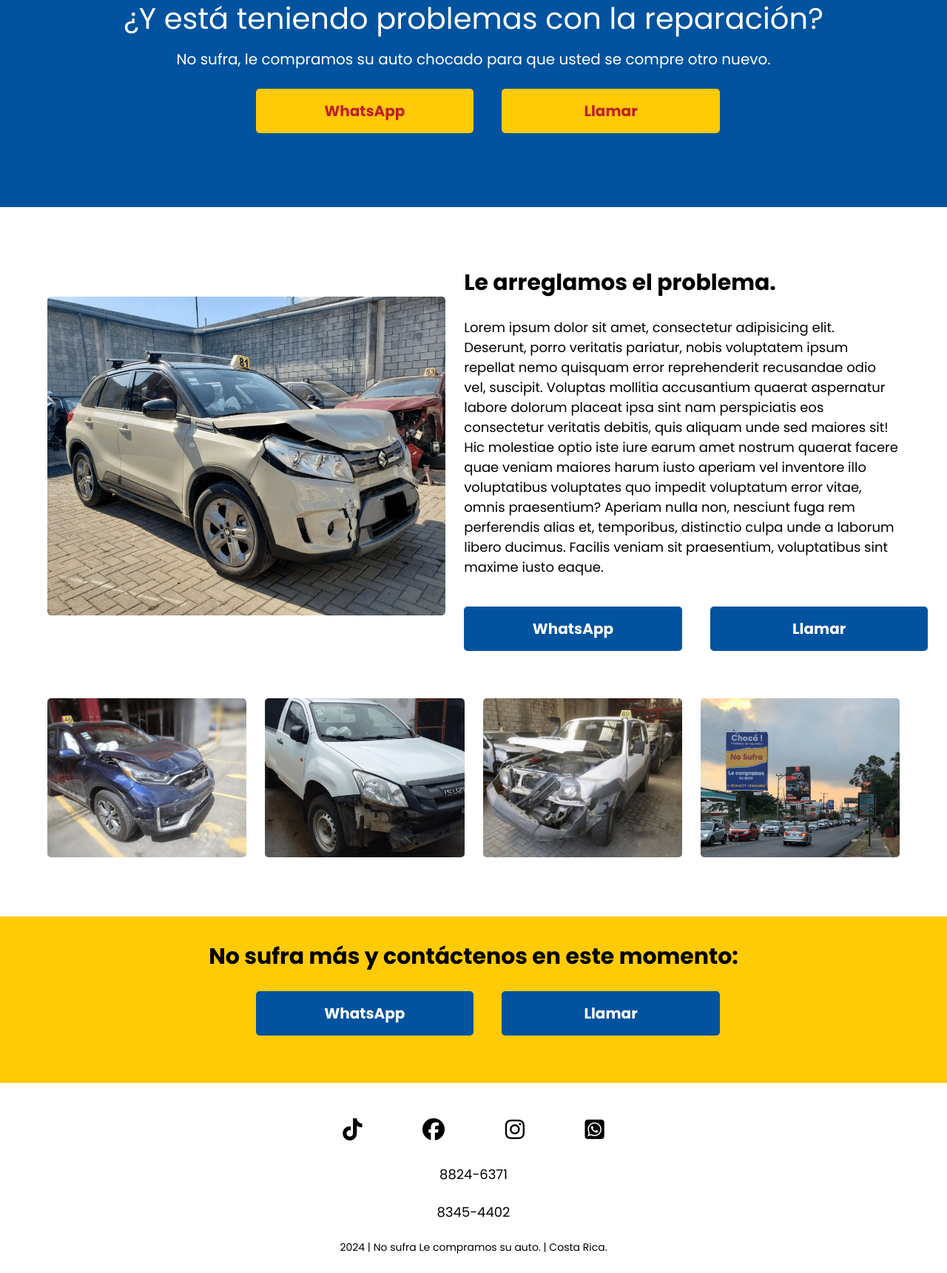
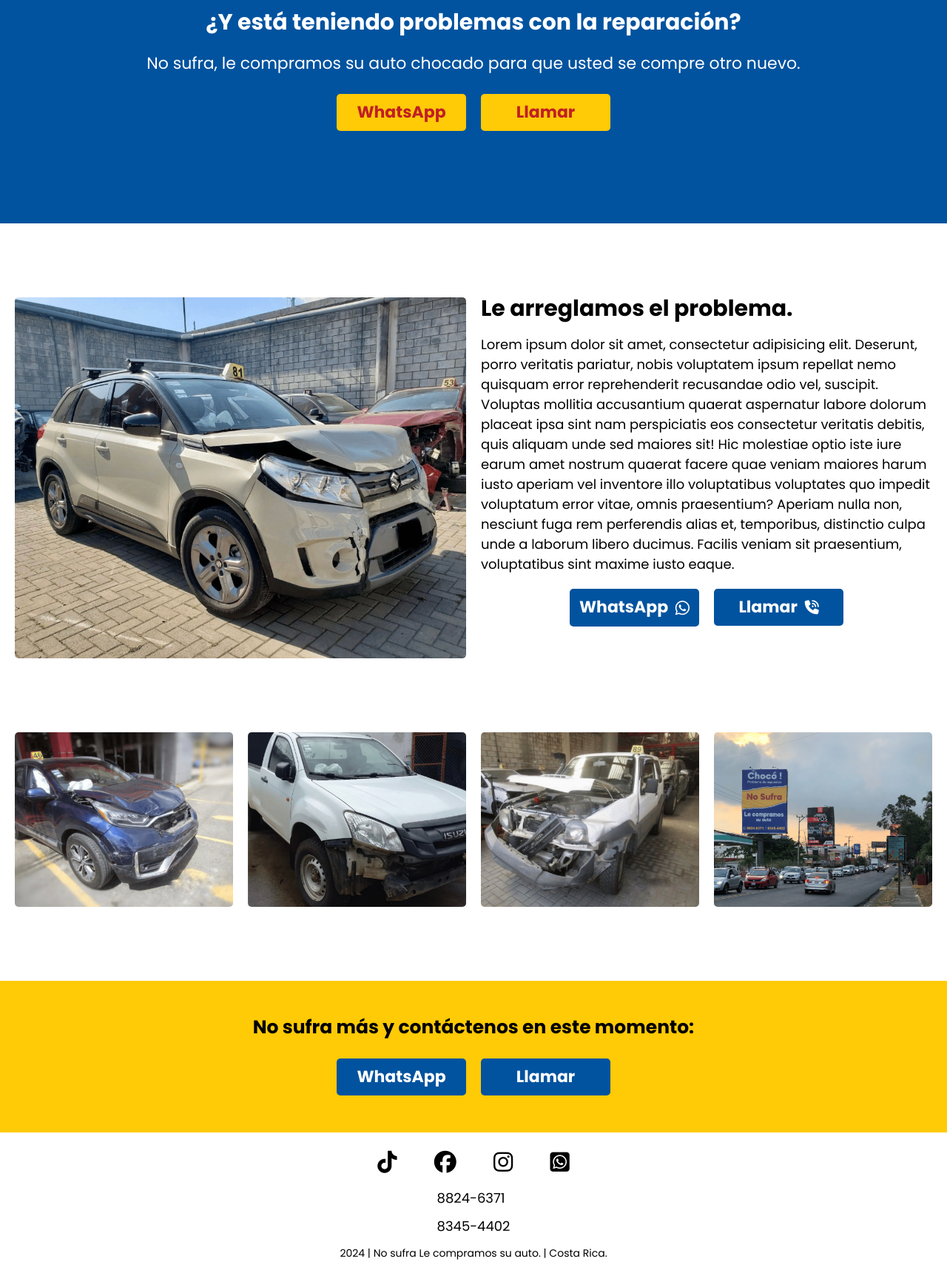
Before and after one commit to lecompramossuauto/web, a plain HTML site: page index.html in a window 1280 px wide. Shown: the part 200-1921 px from the top of the page at 74% size. Drawn offline with Linux system fonts and the light colour scheme.

Commit message:
Add files via upload

```diff
--- a/index.html
+++ b/index.html
@@ -1,28 +1,35 @@
 <!DOCTYPE html>
 <html lang="es">
-
   <head>
     <meta charset="UTF-8">
-    <title>No sufra le compramos su auto</title>
     <link rel="stylesheet" href="style.css">
+    <meta property="og:locale" content="es_CR">
+    <meta property="og:type" content="website">
+    <title>No sufra le compramos su auto | Costa Rica</title>
+    <link rel="canonical" href="https://lecompramossuauto.com">
+    <link rel="icon" type="image/png" href="images/favicon.png">
+    <meta name="robots" content="index, follow, archive, snippet">
+    <meta property="og:url" content="https://lecompramossuauto.com">
     <meta name="viewport" content="width=device-width, initial-scale=1.0">
+    <meta property="og:site_name" content="No sufra le compramos su auto.">
+    <meta property="og:title" content="No sufra le compramos su auto | Costa Rica">
+    <meta property="og:image" content="https://lecompramossuauto.com/images/logo.png">
     <script src="https://kit.fontawesome.com/65d652dad8.js" crossorigin="anonymous"></script>
+    <meta name="description" content="Si tiene problemas con la reparación de su auto, nosotros se lo compramos.">
+    <meta property="og:description" content="Si tiene problemas con la reparación de su auto, nosotros se lo compramos.">
   </head>
-
   <body>
-
     <section>
       <div class="container1">
         <h1>Tuvo un choque...</h1>
         <h2>¿Y está teniendo problemas con la reparación?</h2>
         <h3>No sufra, le compramos su auto chocado para que usted se compre otro nuevo.</h3>
         <div class="buttons">
-          <a href="https://api.whatsapp.com/send/?phone=50686317842" target="_blank"><button class="whatsapp">WhatsApp</button></a>
-          <a href="tel:50688246371"><button class="call">Llamar</button></a>
+          <div class="whatsapp"><a href="https://api.whatsapp.com/send/?phone=50686317842" target="_blank"><button>WhatsApp</button></a></div>
+          <div class="call"><a href="tel:50688246371"><button>Llamar</button></a></div>
         </div>
       </div>
     </section>
-
     <section>
       <div class="container2">
         <div class="left">
@@ -31,14 +38,13 @@
         <div class="right">
           <h4>Le arreglamos el problema.</h4>
           <p>Lorem ipsum dolor sit amet, consectetur adipisicing elit. Deserunt, porro veritatis pariatur, nobis voluptatem ipsum repellat nemo quisquam error reprehenderit recusandae odio vel, suscipit. Voluptas mollitia accusantium quaerat aspernatur labore dolorum placeat ipsa sint nam perspiciatis eos consectetur veritatis debitis, quis aliquam unde sed maiores sit! Hic molestiae optio iste iure earum amet nostrum quaerat facere quae veniam maiores harum iusto aperiam vel inventore illo voluptatibus voluptates quo impedit voluptatum error vitae, omnis praesentium? Aperiam nulla non, nesciunt fuga rem perferendis alias et, temporibus, distinctio culpa unde a laborum libero ducimus. Facilis veniam sit praesentium, voluptatibus sint maxime iusto eaque.</p>
-          <div class="buttons top1">
-            <a href="https://api.whatsapp.com/send/?phone=50686317842" target="_blank"><button class="whatsapp blue">WhatsApp</button></a>
-            <a href="tel:50683454402"><button class="call blue">Llamar</button></a>
+          <div class="buttons">
+            <div class="whatsapp"><a href="https://api.whatsapp.com/send/?phone=50686317842" target="_blank"><button class="blue">WhatsApp <i class="fa-brands fa-whatsapp"></i></button></a></div>
+            <div class="call"><a href="tel:50683454402"><button class="blue">Llamar <i class="fa-solid fa-phone-volume"></i></button></a></div>
           </div>
         </div>
       </div>
     </section>
-
     <section>
       <div class="photos">
         <img src="images/2.png">
@@ -47,17 +53,15 @@
         <img src="images/5.png">
       </div>
     </section>
-
     <section>
       <div class="banner">
         <h5>No sufra más y contáctenos en este momento:</h5>
-        <div class="buttons top2">
-          <a href="https://api.whatsapp.com/send/?phone=50686317842" target="_blank"><button class="whatsapp blue">WhatsApp</button></a>
-          <a href="tel:50688246371"><button class="call blue">Llamar</button></a>
+        <div class="buttons">
+          <div class="whatsapp"><a href="https://api.whatsapp.com/send/?phone=50686317842" target="_blank"><button class="blue">WhatsApp</button></a></div>
+          <div class="call"><a href="tel:50688246371"><button class="blue">Llamar</button></a></div>
         </div>
       </div>
     </section>
-
     <footer>
       <div class="social">
         <a href="https://tiktok.com/@lecompramossuauto" target="_blank"><i class="fa-brands fa-tiktok"></i></a>
@@ -65,11 +69,13 @@
         <a href="https://instagram.com/lecompramossuauto" target="_blank"><i class="fa-brands fa-instagram"></i></a>
         <a href="https://api.whatsapp.com/send/?phone=50686317842" target="_blank"><i class="fa-brands fa-square-whatsapp"></i></a>
       </div>
-       <p class="top2"><a href="tel:50688246371">8824-6371</a></p>
-       <p><a href="tel:50683454402">8345-4402</a></p>
-      <p class="credits">2024 | No sufra Le compramos su auto. | Costa Rica.</p>
+      <div class="phone">
+        <p class="bottom"><a href="tel:50688246371">8824-6371</a></p>
+        <p><a href="tel:50683454402">8345-4402</a></p>
+      </div>
+      <div class="credits">
+        <p>2024 | No sufra Le compramos su auto. | Costa Rica.</p>
+      </div>
     </footer>
-
   </body>
-
 </html>
--- a/style.css
+++ b/style.css
@@ -2,10 +2,8 @@
 *{
 margin:0;
 padding:0;
-line-height:1.5;
 font-weight:400;
 color:#000000;
-font-size:18rem;
 font-style:normal;
 text-decoration:none;
 box-sizing:border-box;
@@ -16,61 +14,61 @@ font-size:1px;
 }
 .container1{
 display:flex;
-padding:100px 5vw;
 text-align:center;
+padding:125px 150px;
 background:#01539f;
 flex-direction:column;
 justify-content:center;
 }
 h1{
+line-height:1;
 font-weight:700;
+font-size:60rem;
 color:#ffffff;
-font-size:60rem;
-margin:0 0 5px 0;
 text-wrap:balance;
+margin:0 0 30px 0;
 }
 h2{
+line-height:1;
+font-weight:700;
+font-size:30rem;
 color:#ffffff;
-font-size:40rem;
-margin:0 0 10px 0;
 text-wrap:balance;
+margin:0 0 30px 0;
 }
 h3{
+line-height:1;
+font-size:22rem;
 color:#ffffff;
-font-size:20rem;
-margin:0 0 25px 0;
-text-wrap:balance;
+text-wrap:pretty;
+margin:0 0 30px 0;
 }
 .buttons{
 display:flex;
-align-items:center;
 justify-content:center;
+}
+.whatsapp,
+.call{
+margin:0 10px;
 }
 button{
 width:100%;
 border:none;
 outline:none;
-padding:15px 0;
-min-width:20vw;
+line-height:1;
 cursor:pointer;
-font-size:20rem;
+padding:14px 0;
+min-width:175px;
+font-size:22rem;
 font-weight:700;
 color:#c01f25;
 border-radius:5px;
 background:#ffca06;
 }
-.whatsapp{
-margin:0 3vw 0 0;
-}
-.call{
-margin:0 0 0 3vw;
-}
 .container2{
-gap:25px;
-width:90%;
+gap:20px;
 display:grid;
-align-items:center;
-margin:10vh auto 8vh auto;
+padding:100px 20px;
 grid-template-columns:repeat(2, 1fr);
 }
 .left img{
@@ -78,26 +76,38 @@ width:100%;
 border-radius:5px;
 }
 h4{
+line-height:1;
+font-weight:700;
 font-size:30rem;
-font-weight:700;
-margin:0 0 3vh 0;
 text-wrap:balance;
+margin:0 0 20px 0;
 }
-.container2 p{
-text-wrap:balance;
-}
-.top1{
-margin:5vh 0 0 0;
+.right p{
+width:100%;
+line-height:1.5;
+font-size:18rem;
+text-wrap:pretty;
+margin:0 0 20px 0;
 }
 .blue{
 color:#ffffff;
 background:#01539f;
 }
+.right i{
+color:#ffffff;
+margin:0 0 0 5px;
+}
+.fa-whatsapp,
+.fa-phone-volume{
+vertical-align:middle;
+}
+.fa-phone-volume{
+font-size:19px;
+}
 .photos{
-gap:25px;
-width:90%;
+gap:20px;
 display:grid;
-margin:0 auto 10vh auto;
+padding:0 20px 100px 20px;
 grid-template-columns:repeat(4, 1fr);
 }
 .photos img{
@@ -106,30 +116,44 @@ border-radius:5px;
 }
 .banner{
 text-align:center;
-padding:4vh 0 5vh 0;
+padding:50px 20px;
 background:#ffca06;
 }
 h5{
-font-size:30rem;
+line-height:1;
 font-weight:700;
-margin:0 0 3vh 0;
+font-size:25rem;
+margin:0 0 30px 0;
 text-wrap:balance;
 }
 footer{
-text-align:center;
+display:flex;
+padding:0 20px;
+align-items:center;
+flex-direction:column;
 }
 .social i{
+margin:25px;
 font-size:30rem;
-margin:6vh 3vw 4vh 3vw;
 }
-.top2{
-margin:0 0 3vh 0;
+.phone p{
+line-height:1;
+font-size:18rem;
 }
-p.credits{
-margin:3vh 0;
+.bottom{
+margin:0 0 20px 0;
+}
+.credits{
+margin:20px;
+}
+.credits p{
+line-height:1;
 font-size:14rem;
 }
 @media only screen and (max-width:1000px){
+.container1{
+padding:150px 100px;
+}
 .container2{
 grid-template-columns:none;
 }
@@ -143,42 +167,43 @@ grid-template-columns:none;
 }
 }
 @media only screen and (max-width:700px){
-*{
-line-height:1.2;
+.container1{
+padding:100px 20px;
 }
 h1,
-h2{
-margin:0 0 15px 0;
+h2,
+h3,
+h4,
+h5,
+h6{
+line-height:1.2;
 }
 h2{
 font-size:25rem;
-margin:0 0 15px 0;
 }
 .buttons{
+width:75%;
+margin:auto;
 flex-direction:column;
 }
-button{
-min-width:75vw;
-}
 .whatsapp{
-margin:0 0 15px 0;
+margin:0 0 20px 0;
 }
 .call{
 margin:0;
 }
-.left{
-width:90%;
+.container2 {
+padding:100px 20px 50px 20px;
+}
+.left,
+.photos img{
+width:70%;
 margin:auto;
 }
+.right p{
+margin:0 0 50px 0;
+}
 h4{
-margin:0 0 3vh 0;
 text-align:center;
 }
-p{
-line-height:1.5;
 }
-.photos img{
-width:90%;
-margin:auto;
-}
-}
```
